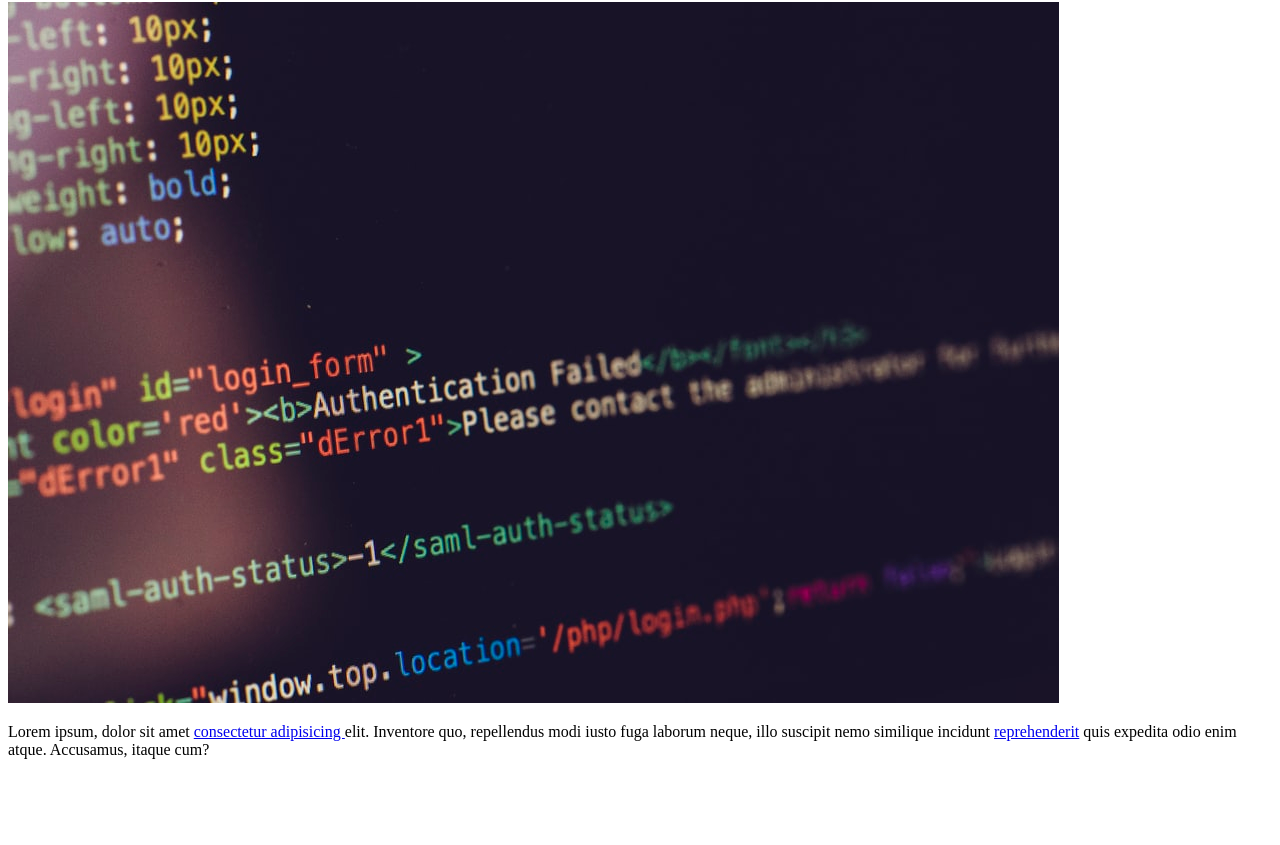
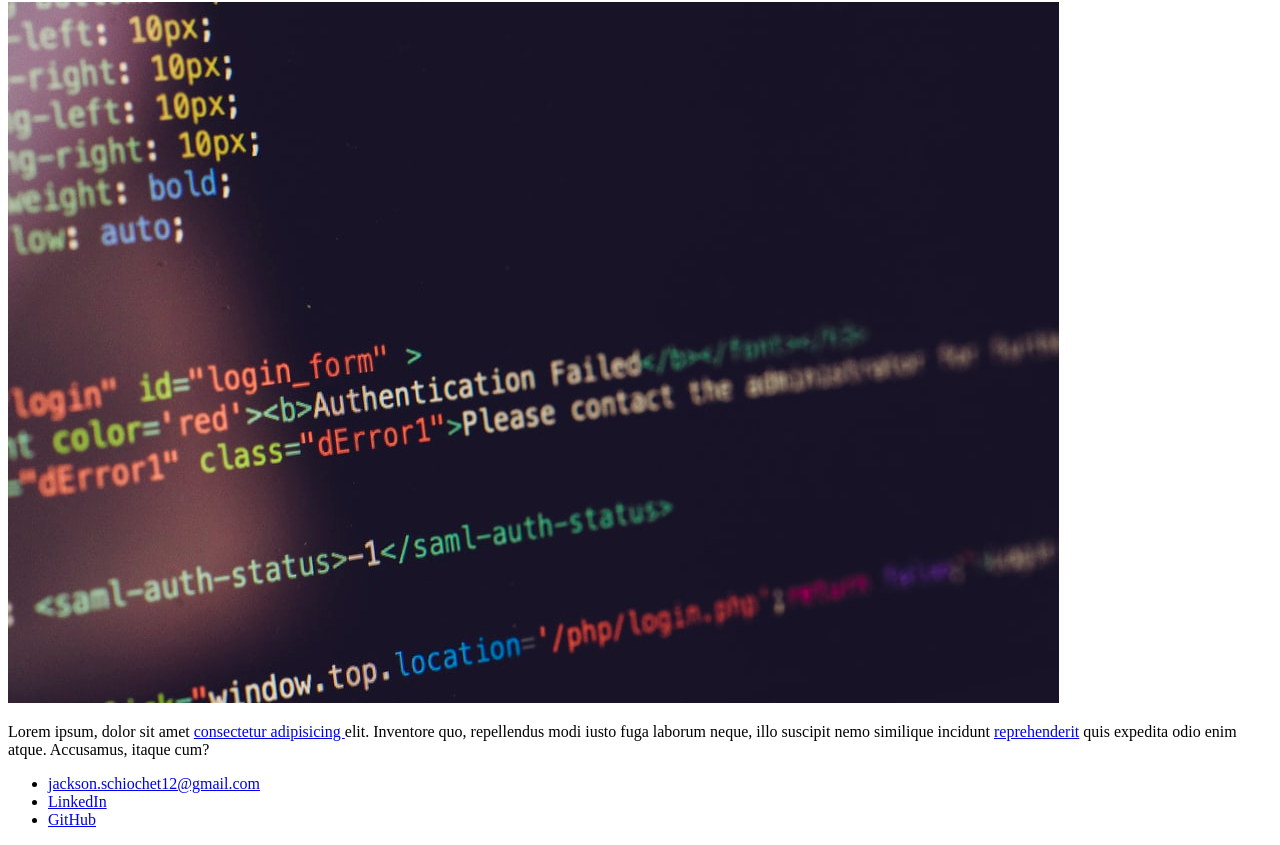
Before and after one commit to Jack2k21/Html5eCss, a plain HTML site: page index.html in a window 1280 px wide. Shown: the part 288-1133 px from the top of the page. Before the commit the page ends 1063 px from the top, so only its background shows below. Drawn offline with Linux system fonts and the light colour scheme.

Commit message:
adicionado lista no footer com contatos

```diff
--- a/index.html
+++ b/index.html
@@ -40,6 +40,24 @@
         </p>
       </article>
     </section>
-    <footer></footer>
+    <footer>
+      <ul>
+        <li>
+          <a href="mailto:jackson.schiochet12@gmail.com">
+            jackson.schiochet12@gmail.com</a
+          >
+        </li>
+        <li>
+          <a
+            href="https://www.linkedin.com/in/jackson-schiochet-9ba6821b7/"
+            target="_blank"
+            >LinkedIn</a
+          >
+        </li>
+        <li>
+          <a href="https://github.com/Jack2k21" target="_blank">GitHub</a>
+        </li>
+      </ul>
+    </footer>
   </body>
 </html>
```
Also changed, not shown: 1 other file.
